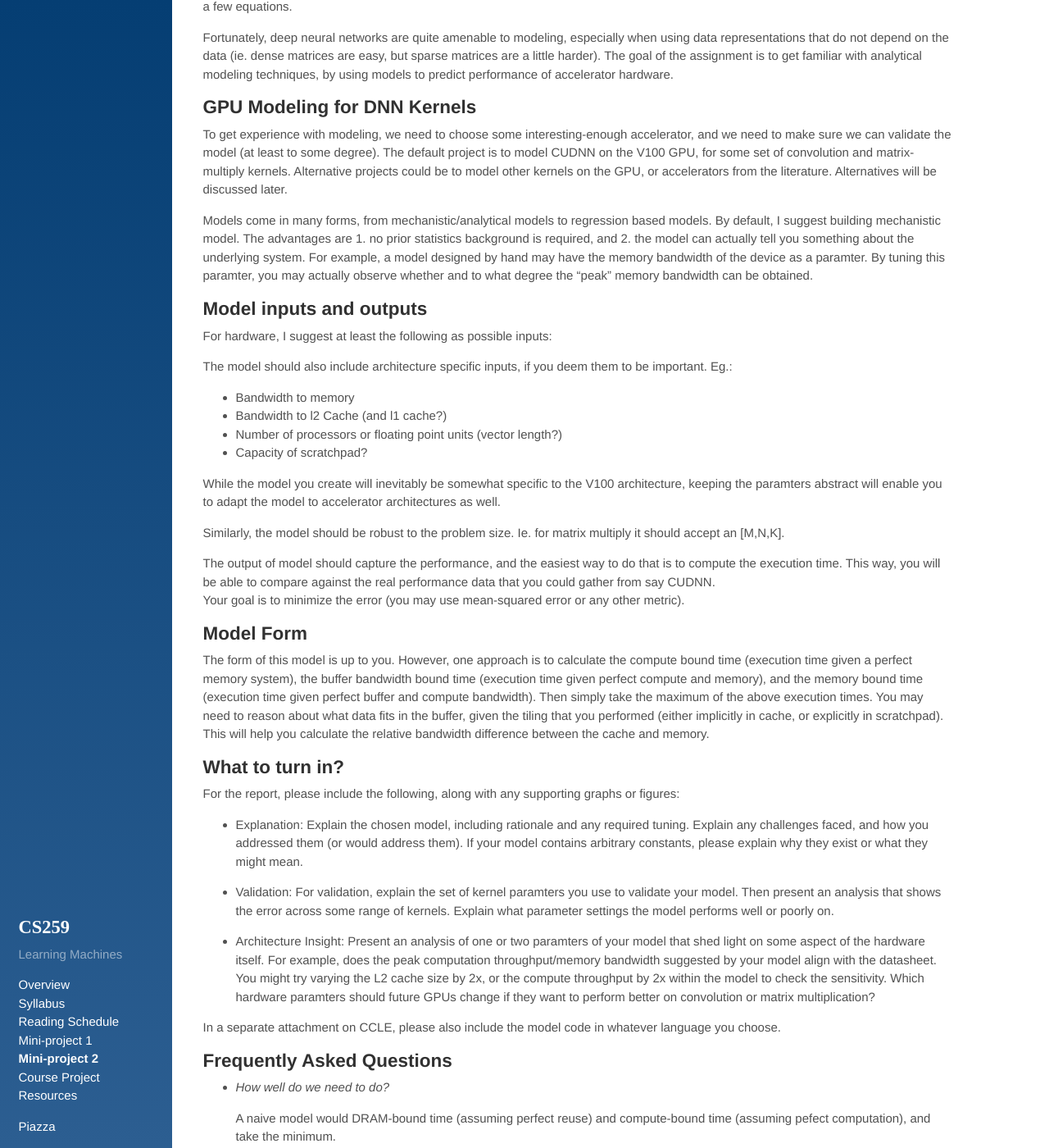
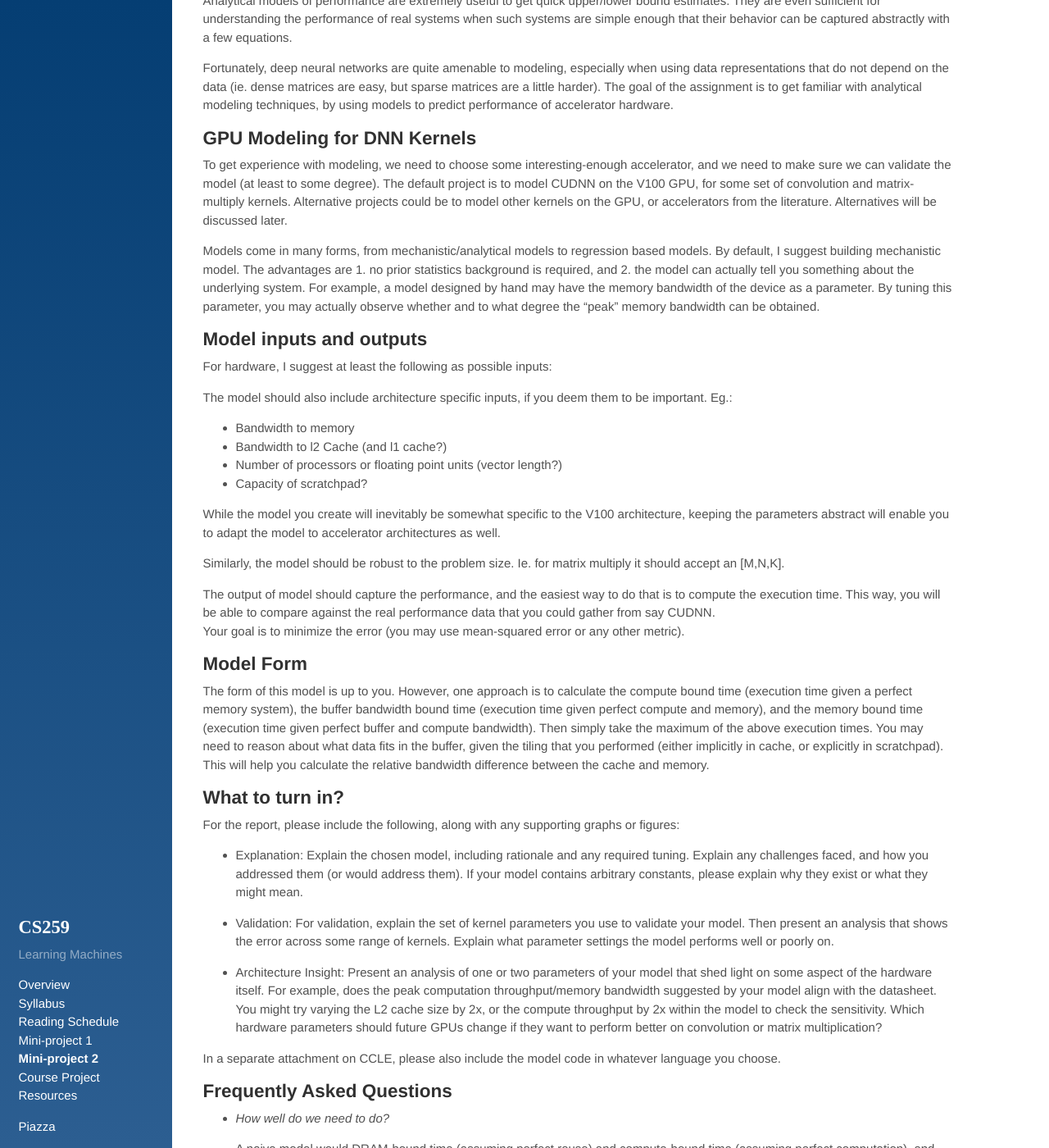
Before and after one commit to PolyArch/cs259, a Jekyll site: the page built from 04-miniproj-2.md, in a window 1280 px wide and 1400 px high, scrolled down 269 px. Shown: the whole window at 82% size. Built offline with Jekyll 4.4.1, drawn with Linux system fonts in a browser that asks for light colours; some of the changed text lies outside the part shown.

Commit message:
spelling

```diff
--- a/04-miniproj-2.md
+++ b/04-miniproj-2.md
@@ -34,7 +35,7 @@ Models come in many forms, from mechanistic/analytical models to regression base
 By default, I suggest building mechanistic model.  The advantages are 1. no prior statistics
 background is required, and 2. the model can actually tell you something about the underlying
 system.  For example, a model designed by hand may have the memory bandwidth of the
-device as a paramter.  By tuning this paramter, you may actually observe whether and to what
+device as a parameter.  By tuning this parameter, you may actually observe whether and to what
 degree the "peak" memory bandwidth can be obtained.
 
 ## Model inputs and outputs
@@ -48,7 +49,7 @@ The model should also include architecture specific inputs, if you deem them to
 * Capacity of scratchpad?
 
 While the model you create will inevitably be somewhat specific to the V100 architecture, keeping
-the paramters abstract will enable you to adapt the model to accelerator architectures as well.
+the parameters abstract will enable you to adapt the model to accelerator architectures as well.
 
 Similarly, the model should be robust to the problem size.  Ie. for matrix multiply it should
 accept an [M,N,K].
@@ -78,15 +79,15 @@ For the report, please include the following, along with any supporting graphs o
 any challenges faced, and how you addressed them (or would address them).  If your model
 contains arbitrary constants, please explain why they exist or what they might mean.
 
-* Validation:  For validation, explain the set of kernel paramters you use to validate your model.
+* Validation:  For validation, explain the set of kernel parameters you use to validate your model.
 Then present an analysis that shows the error across some range of kernels.  Explain what parameter
 settings the model performs well or poorly on.
 
-* Architecture Insight: Present an analysis of one or two paramters of your model that shed light
+* Architecture Insight: Present an analysis of one or two parameters of your model that shed light
 on some aspect of the hardware itself.  For example, does the peak computation throughput/memory
 bandwidth suggested by your model align with the datasheet.  You might try varying the L2 cache
 size by 2x, or the compute throughput by 2x within the model to check the sensitivity.
-Which hardware paramters should future GPUs change if they
+Which hardware parameters should future GPUs change if they
 want to perform better on convolution or matrix multiplication?
 
 In a separate attachment on CCLE, please also include the model code in whatever language you choose.
@@ -96,7 +97,7 @@ In a separate attachment on CCLE, please also include the model code in whatever
 * *How well do we need to do?*
 
   A naive model would DRAM-bound time (assuming perfect reuse)
-and compute-bound time (assuming pefect computation), and take the minimum.
+and compute-bound time (assuming perfect computation), and take the minimum.
 Your approach should do better than that.
 
 * *Do we need to think about loop scheduling and tiling?*
```
Also changed, not shown: other parts of 04-miniproj-2.md (+3 -2 lines).
